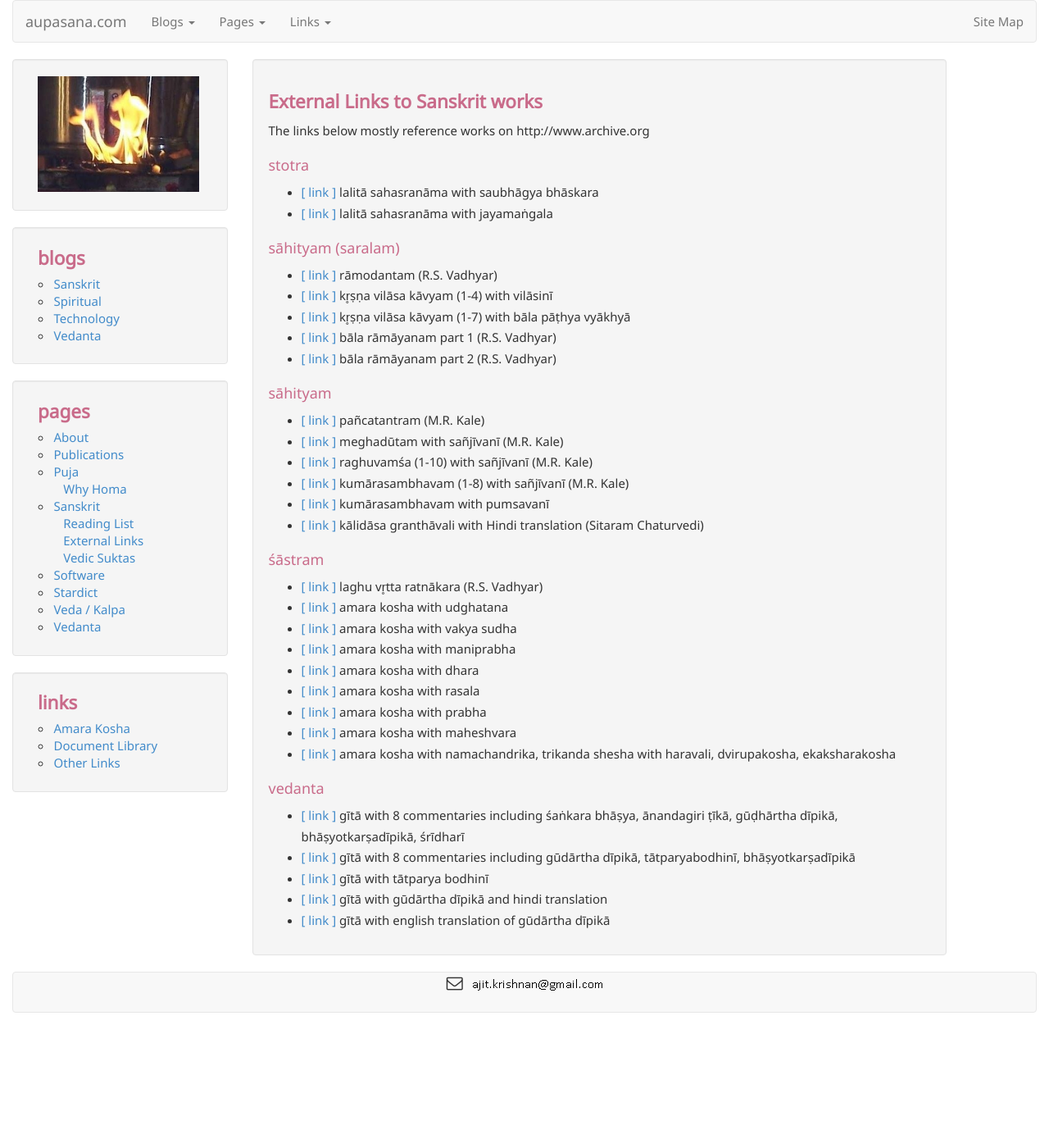
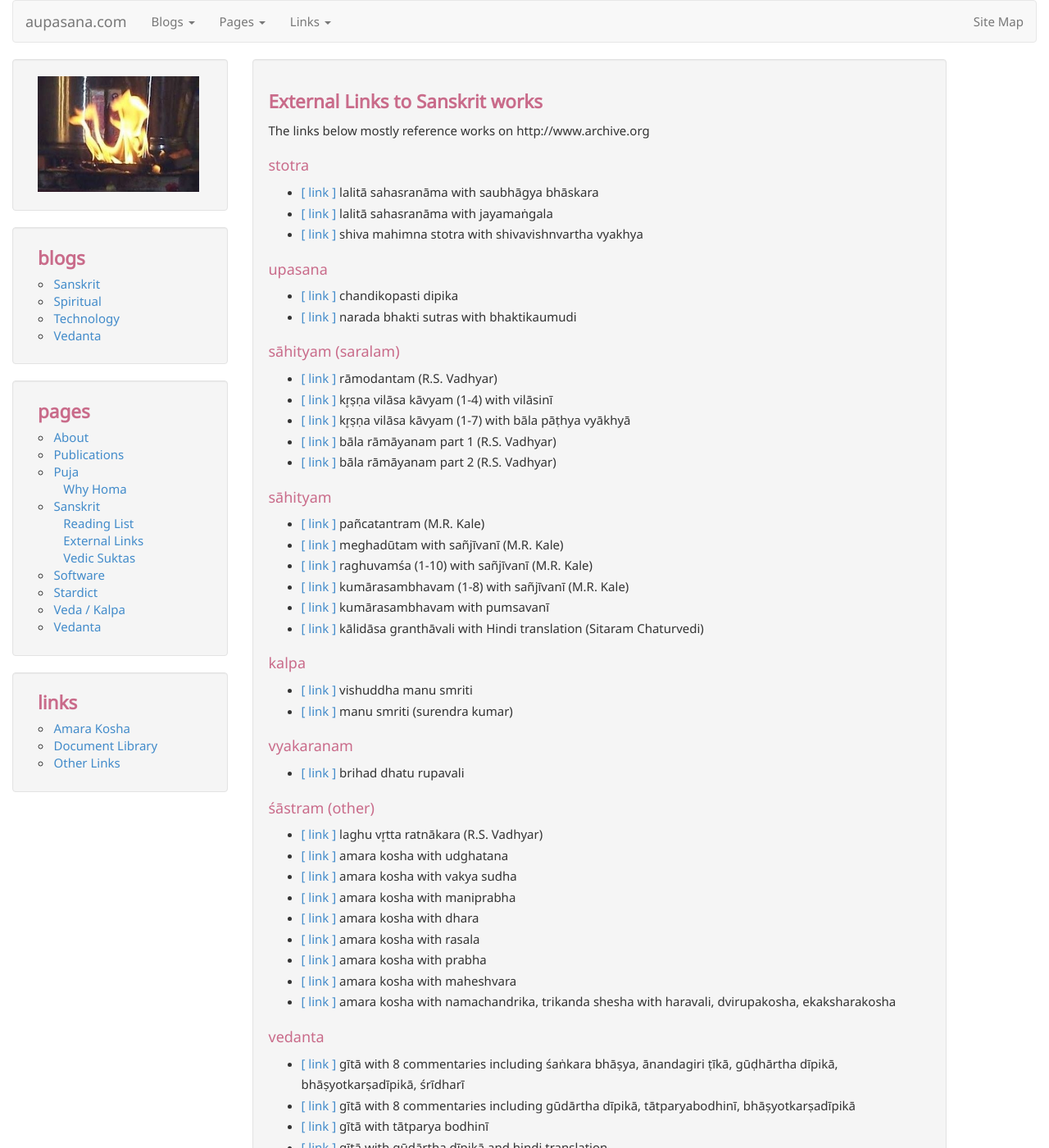
Before and after one commit to aupasana/aupasana.github.io, a Jekyll site: the page built from pages/sanskrit/links.md, in a window 1280 px wide and 1400 px high. Shown: the whole window at 82% size. Built offline with Jekyll 4.4.1, drawn with Linux system fonts in a browser that asks for light colours; nearby versions of some CDN libraries; some of the changed text lies outside the part shown.

Commit message:
Update sanskrit/links.md

```diff
--- a/pages/sanskrit/links.md
+++ b/pages/sanskrit/links.md
@@ -10,9 +10,19 @@ The links below mostly reference works on http://www.archive.org
 
 * [[ link ]][lssb] lalitā sahasranāma with saubhāgya bhāskara
 * [[ link ]][lsjm] lalitā sahasranāma with jayamaṅgala
+* [[ link ]][sms] shiva mahimna stotra with shivavishnvartha vyakhya
 
 [lssb]: https://archive.org/details/Sri_lalita_sahasra_nama_with_saubhagyabhaskara_and_bhaskaravilasaKavyam
 [lsjm]: https://archive.org/details/LalitaSahasraNamaWithJayamangalaOfBhattaNaryanaEd.LalyeP.G.
+[sms]: https://archive.org/details/MahimnaStotraOfPushpandantaWithShivaVishnuArthaVyakhyaOfMadhusudanaSararswatiNSP
+
+## upasana
+
+* [[ link ]][cud] chandikopasti dipika
+* [[ link ]][nbs] narada bhakti sutras with bhaktikaumudi
+
+[cud]: https://archive.org/details/SriChandikopaastiDipikaGranthaSriVidyaNarsimhaBharatiSwami
+[nbs]: https://archive.org/details/NaradiyaBhaktiSutraWithBhaktiKaumudhiVyakhyaSwamiHarshanandaR.K.Mutt
 
 ## sāhityam (saralam)
 
@@ -44,7 +54,21 @@ The links below mostly reference works on http://www.archive.org
 [ks-pum]: https://archive.org/details/KumarasambhavaKalidasaPumsavaniBharadvajGangadharShastriBhashaPadyeShyamNarayanPandeyChowkambha
 [kd-gv]: https://archive.org/details/KalidasaGranthavaliHindiTranslationSitaramChaturvedi1962
 
-## śāstram
+## kalpa
+
+* [[ link ]][vms] vishuddha manu smriti
+* [[ link ]][ms-s] manu smriti (surendra kumar)
+
+[vms]: https://archive.org/details/VisuddhaManuSmritiDrSurendrKumar2006
+[ms-s]: https://archive.org/details/ManuSmritiSurendraKumarMS
+
+## vyakaranam
+
+* [[ link ]][bdr] brihad dhatu rupavali
+
+[bdr]: https://archive.org/details/DhatuKoshaKrishnacharyaBrihadRupavali1924
+
+## śāstram (other)
 
 * [[ link ]][lvr] laghu vr̥tta ratnākara (R.S. Vadhyar)
 * [[ link ]][amara-ks] amara kosha with udghatana
@@ -73,9 +97,13 @@ The links below mostly reference works on http://www.archive.org
 * [[ link ]][gitatp] gītā with tātparya bodhinī
 * [[ link ]][gita-gud] gītā with gūdārtha dīpikā and hindi translation
 * [[ link ]][gita-gud-e] gītā with english translation of gūdārtha dīpikā
+* [[ link ]][yv-djvu] yoga vasishtha with tatparya dipika (djvu)
+* [[ link ]][sdv] shankara dig vijaya with tika
 
 [gita8a]: https://archive.org/stream/SrimadBhagavadGita.With.the.Commentaries/Srimad-Bhagavad-Gita.with.Eight.Commentaries#page/n0/mode/2up
 [gita8b]: https://archive.org/details/bg8commentaries
 [gitatp]: https://archive.org/details/BhagavadGitaWithGitaPriyaBhodiniOfShankaranandaSaraswatiEd.VasudevLakshmanaPaniskarChowkambha
 [gita-gud]: https://archive.org/details/BhagavadGita-MadhusudanSaraswati
 [gita-gud-e]: https://archive.org/details/BhagavadGitaGudarthaDipikaSwamiGambhiranandaR.K.Mutt
+[yv-djvu]: https://archive.org/download/The.Yoga-Vasistha.of.Valmiki.with.Vasistha.Maharamayana-tatparya
+[sdv]: https://archive.org/details/Shankara.Digvijaya.Satika
```
